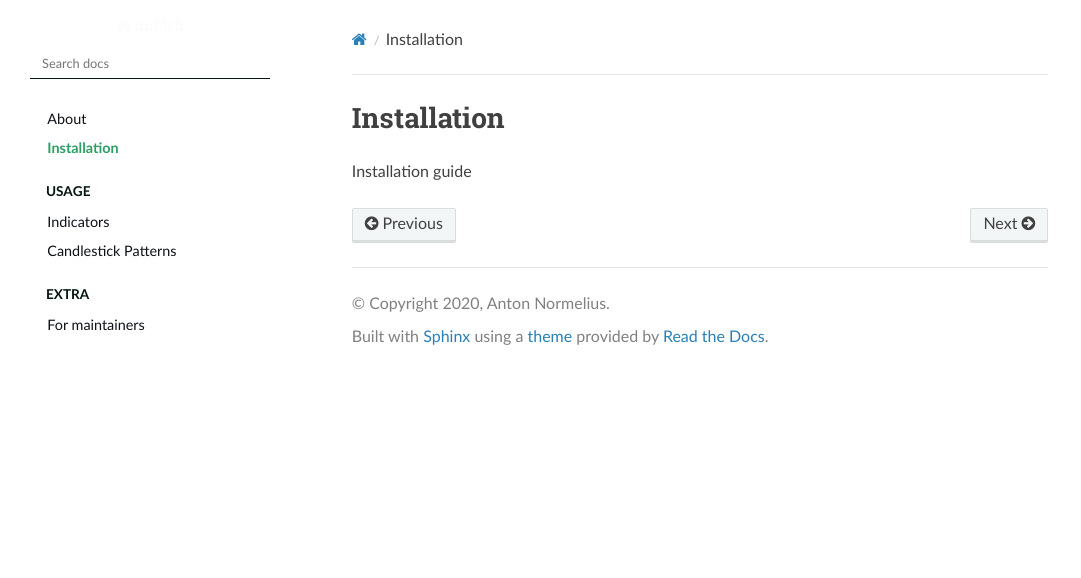
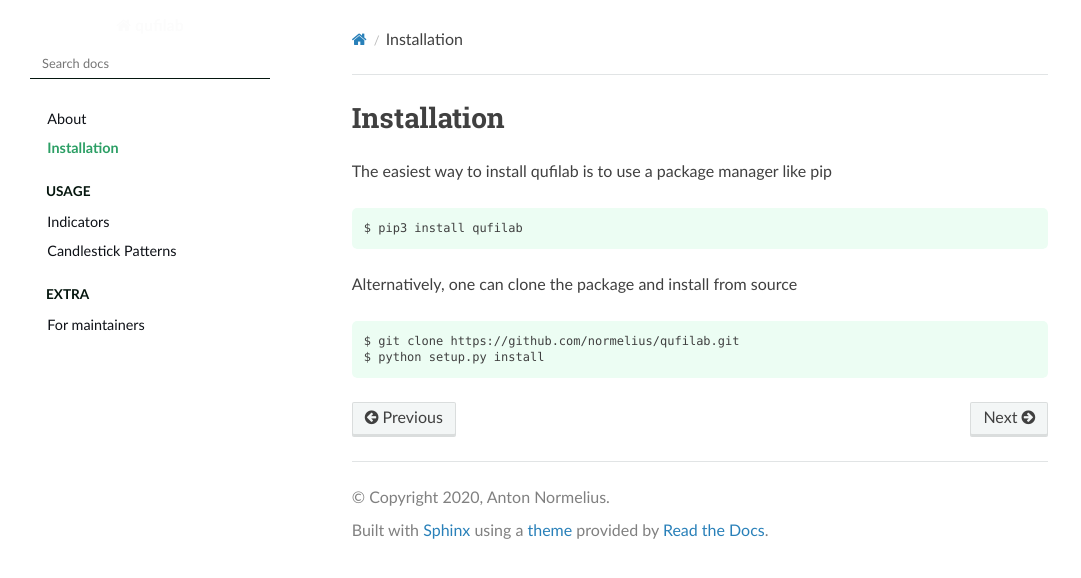
Before and after one commit to normelius/qufilab, a Sphinx documentation site: the page built from docs/source/installation.rst, in a window 1280 px wide. Shown: the top 578 px of the page, without its empty margins (0-1081 px from the left). Built offline with Sphinx 7.4.7 and the Read the Docs theme 2.0.0, drawn with Linux system fonts in a browser that asks for light colours.

Commit message:
Updated installation guide in docs

```diff
--- a/docs/source/conf.py
+++ b/docs/source/conf.py
@@ -29,7 +29,7 @@ author = 'Anton Normelius'
 # extensions coming with Sphinx (named 'sphinx.ext.*') or your custom
 # ones.
 extensions = ['sphinx.ext.autodoc', 'sphinx.ext.intersphinx', 'numpydoc',
-        'sphinx.ext.extlinks', 'autodocsumm']
+        'sphinx.ext.extlinks', 'autodocsumm', 'sphinx-prompt']
 
 # Uncomment line below if source should be included.
 #extensions.append('sphinx.ext.linkcode')
--- a/docs/source/installation.rst
+++ b/docs/source/installation.rst
@@ -1,3 +1,15 @@
 Installation
 ============
-Installation guide
+
+The easiest way to install qufilab is to use a package manager like pip
+
+.. prompt:: bash $
+
+    pip3 install qufilab
+
+Alternatively, one can clone the package and install from source
+
+.. prompt:: bash $
+
+    git clone https://github.com/normelius/qufilab.git
+    python setup.py install
```
